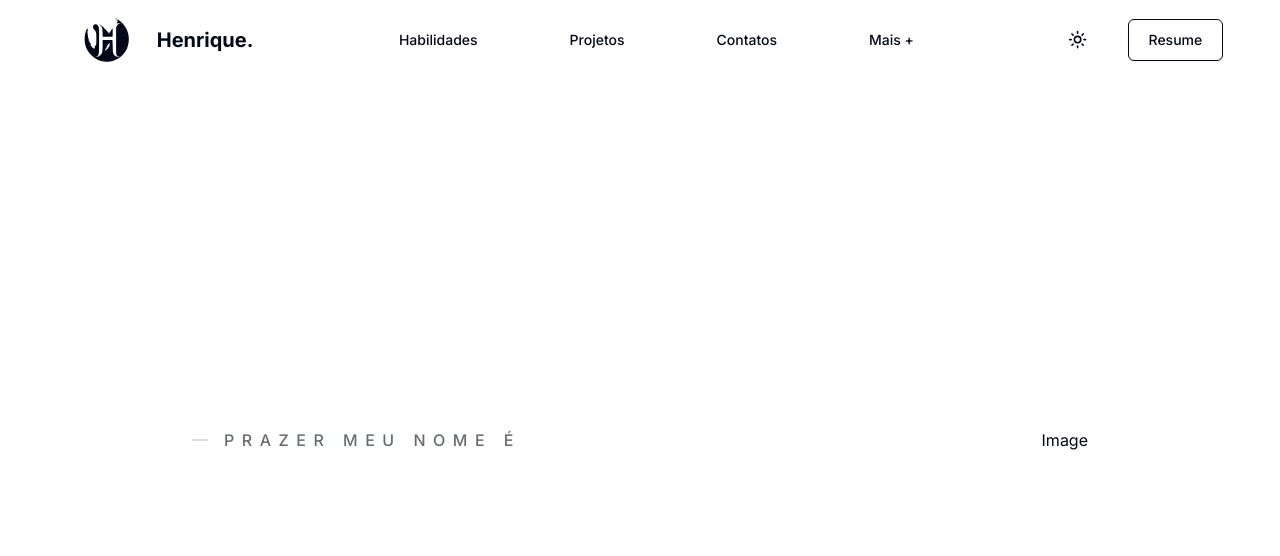
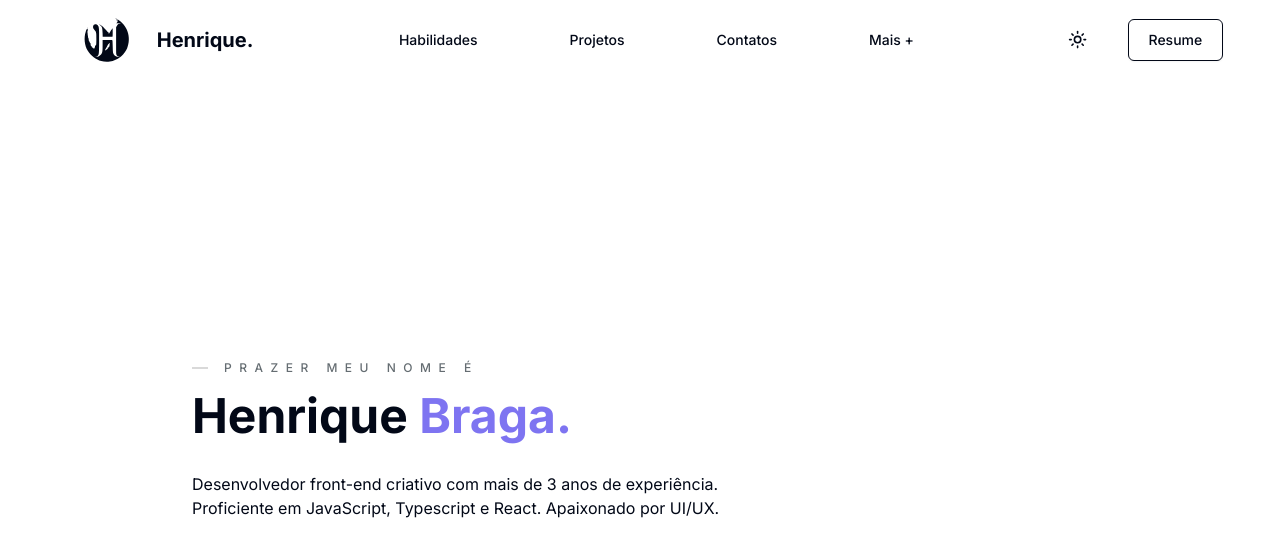
Before and after one commit to HenriqueBragaMoreira/web-portfolio, a Next.js app: page / in a window 1280 px wide. Shown: the top 556 px of the page. Built offline with nearby package versions, Linux system fonts and the light colour scheme.

Commit message:
feat: 🎸 added texts and formatting

```diff
--- a/src/app/(home)/page.tsx
+++ b/src/app/(home)/page.tsx
@@ -5,14 +5,27 @@ export default function Home() {
     <div className="h-screen flex flex-col">
       <Navbar />
       <div className="flex flex-1 justify-start items-center px-48">
-        <div className="flex w-full justify-between">
-          <div className="flex flex-col">
+        <div className="flex w-full items-center justify-between">
+          <div className="flex flex-col gap-4 max-w-[600px]">
             <div className="flex items-center gap-4">
               <div className="h-[2px] w-4 border border-[#D9D9D9]" />
-              <h1 className="font-medium text-[#656D72] tracking-[0.469rem]">PRAZER MEU NOME É</h1>
+              <h1 className="text-xs font-medium text-[#656D72] tracking-[0.469rem]">
+                PRAZER MEU NOME É
+              </h1>
+            </div>
+            <div>
+              <h2 className="font-bold text-5xl">
+                <span>Henrique </span>
+                <span className="text-[#7E74F1]">Braga.</span>
+              </h2>
+            </div>
+            <div className="flex flex-col mt-4 gap-10">
+              <span>
+                Desenvolvedor front-end criativo com mais de 3 anos de experiência. Proficiente em
+                JavaScript, Typescript e React. Apaixonado por UI/UX.
+              </span>
             </div>
           </div>
-          <h1>Image</h1>
         </div>
       </div>
     </div>
--- a/src/components/navbar.tsx
+++ b/src/components/navbar.tsx
@@ -1,6 +1,7 @@
 "use client";
 import { MoonIcon, SunIcon } from "lucide-react";
 import { useTheme } from "next-themes";
+import Link from "next/link";
 import { Logo } from "./icon/logo";
 import { Button } from "./ui/button";
 import {
@@ -16,7 +17,6 @@ import {
   NavigationMenuList,
   navigationMenuTriggerStyle
 } from "./ui/navigation-menu";
-import Link from "next/link";
 
 export function Navbar() {
   const { setTheme } = useTheme();
@@ -69,9 +69,8 @@ export function Navbar() {
             </Button>
           </DropdownMenuTrigger>
           <DropdownMenuContent align="end">
-            <DropdownMenuItem onClick={() => setTheme("light")}>Light</DropdownMenuItem>
-            <DropdownMenuItem onClick={() => setTheme("dark")}>Dark</DropdownMenuItem>
-            <DropdownMenuItem onClick={() => setTheme("system")}>System</DropdownMenuItem>
+            <DropdownMenuItem onClick={() => setTheme("light")}>Claro</DropdownMenuItem>
+            <DropdownMenuItem onClick={() => setTheme("dark")}>Escuro</DropdownMenuItem>
           </DropdownMenuContent>
         </DropdownMenu>
         <Button className="p-5 border-foreground" variant="outline">
```
